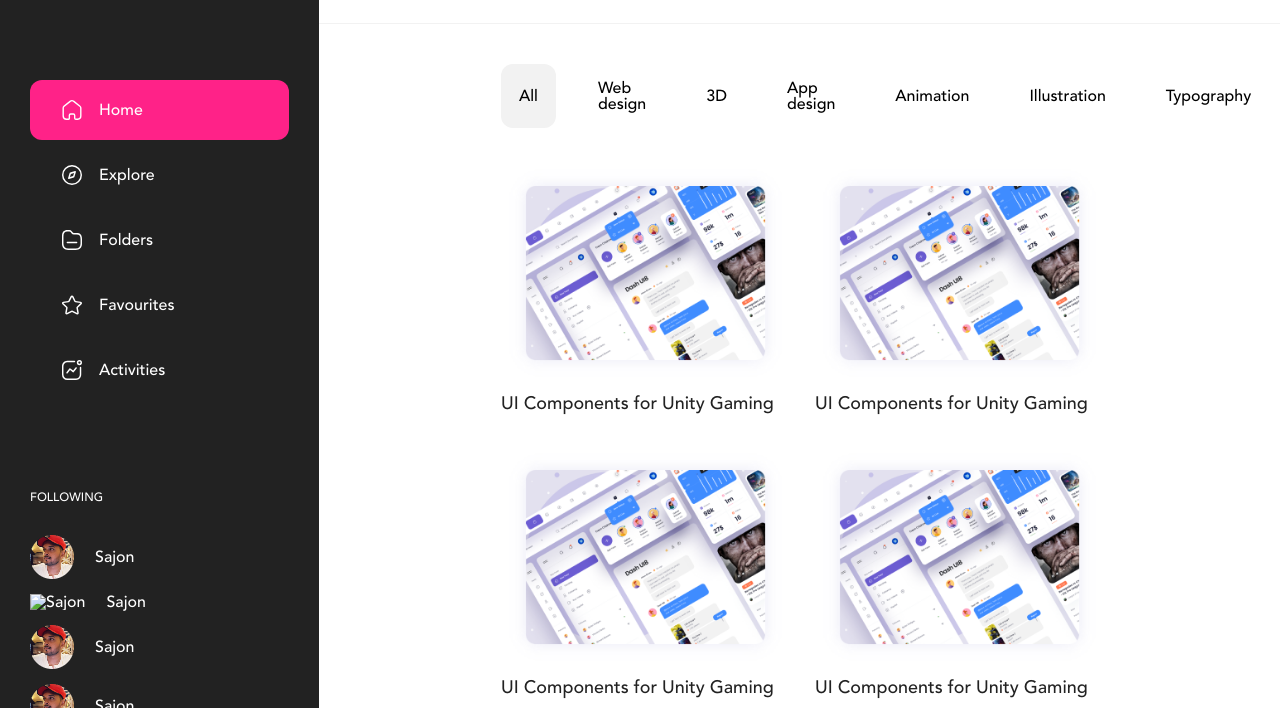
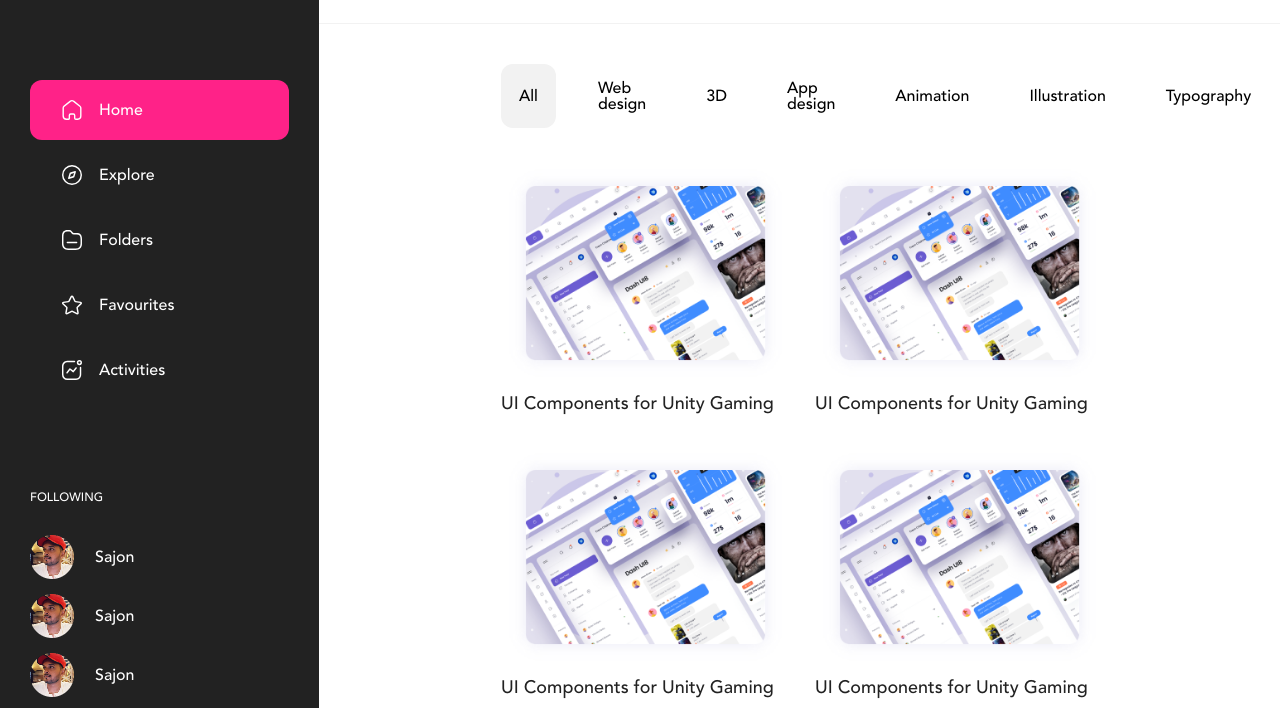
Before and after one commit to dkvitsaridze/catalog-web-page, a plain HTML site: page index.html in a window 1280 px wide. Shown: the part 92-800 px from the top of the page. Drawn offline with Linux system fonts and the light colour scheme; the site is published under a folder, as on GitHub Pages, so addresses that start at the root find nothing.

Commit message:
updated final version

```diff
--- a/index.html
+++ b/index.html
@@ -59,7 +59,7 @@
                     </p>
                 </li>
                 <li>
-                    <img src="/assets/images/sajon.png" alt="Sajon">
+                    <img src="./assets/images/sajon.png" alt="Sajon">
                     <p>
                         Sajon
                     </p>
```
